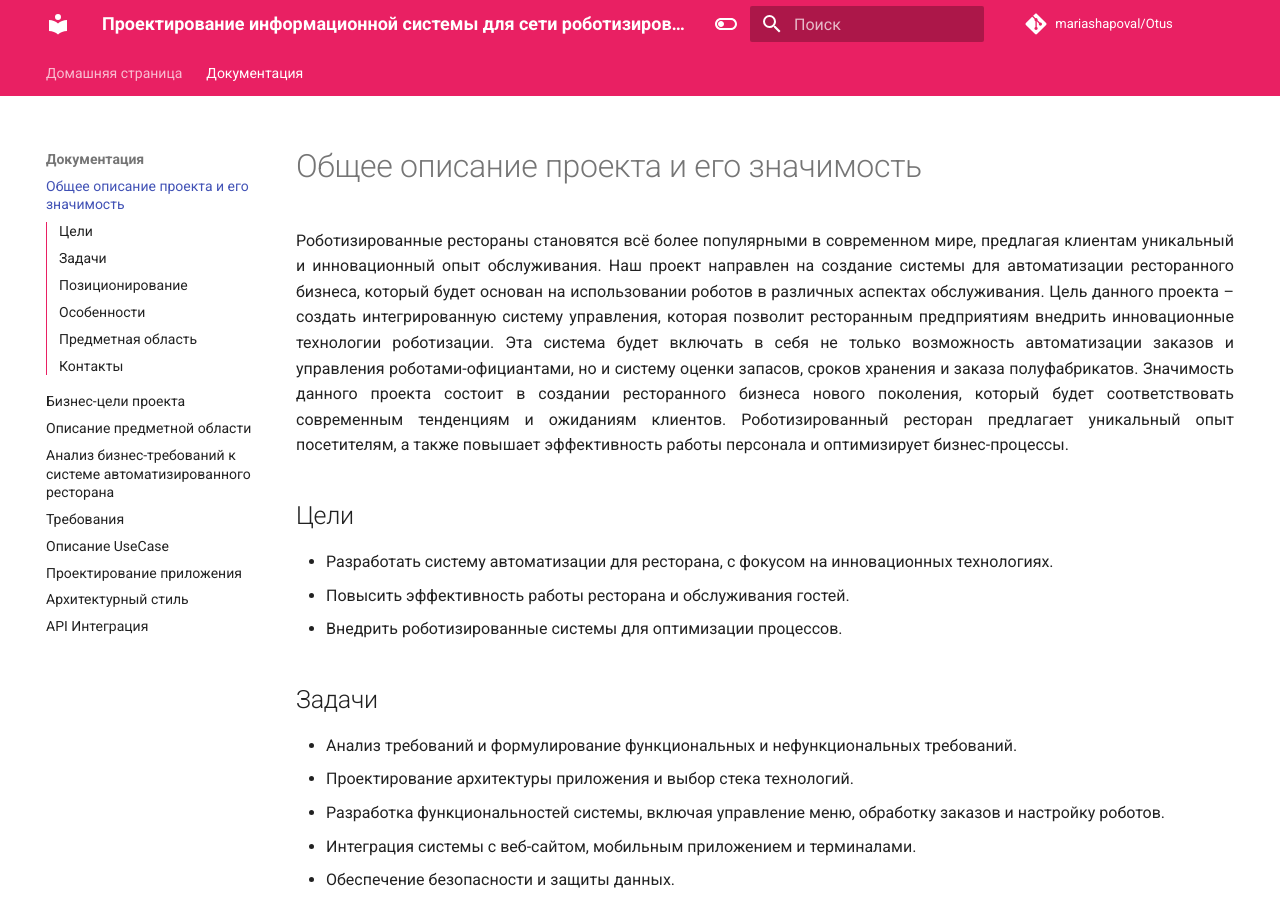
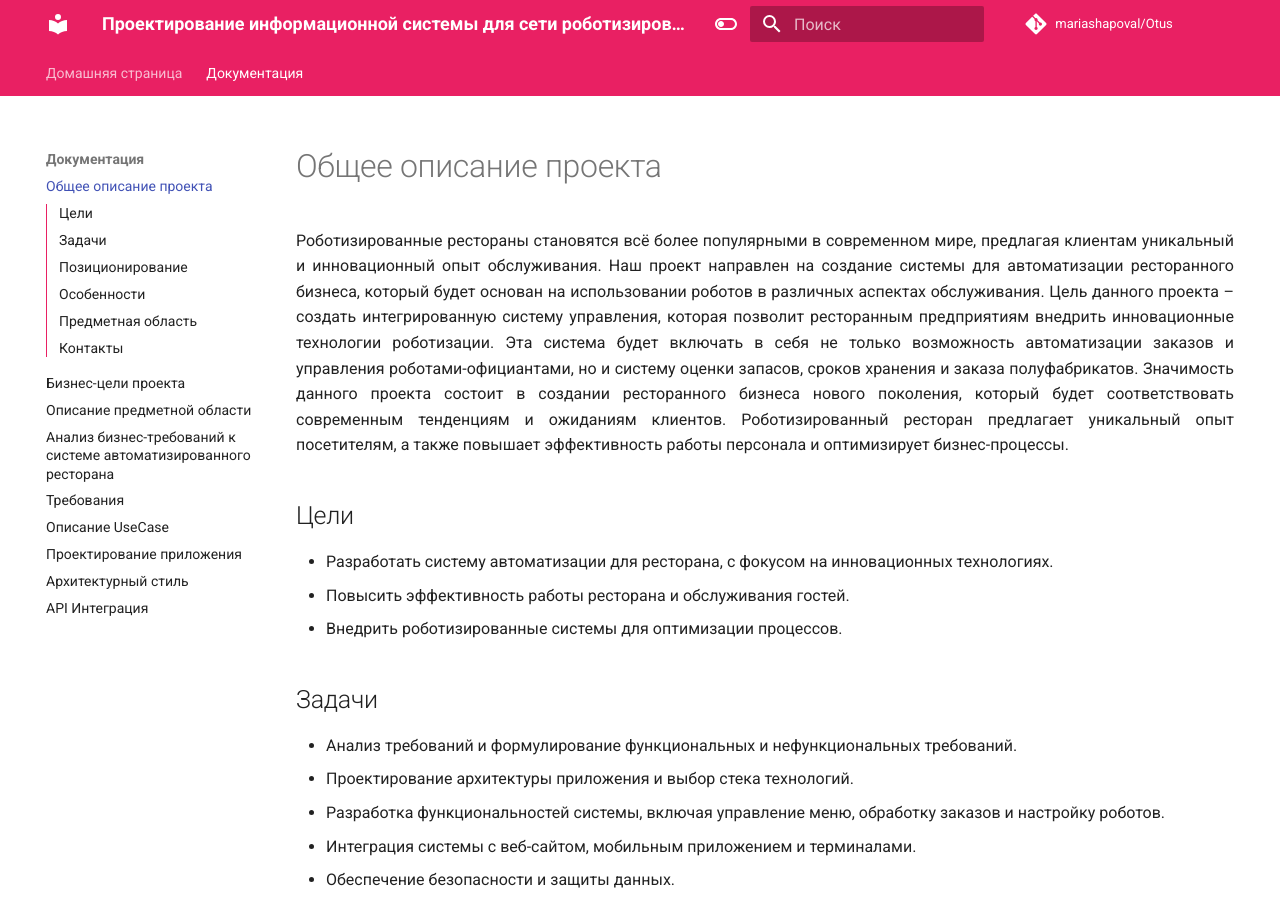
Before and after one commit to mariashapoval/Otus, an MkDocs documentation site: the page built from docs/info.md, in a window 1280 px wide and 900 px high. Built offline with MkDocs 1.6.1 and Material for MkDocs 9.7.7, drawn with Linux system fonts in a browser that asks for light colours; comment, search, counter and statistics services are not loaded.

Commit message:
Update info.md

```diff
--- a/docs/info.md
+++ b/docs/info.md
@@ -1,4 +1,4 @@
-# Общее описание проекта и его значимость
+# Общее описание проекта
 <div style="text-align: justify;">
 Роботизированные рестораны становятся всё более популярными в современном мире, предлагая клиентам уникальный и инновационный опыт обслуживания. Наш проект направлен на создание системы для автоматизации ресторанного бизнеса, который будет основан на использовании роботов в различных аспектах обслуживания.
 
@@ -36,13 +36,14 @@
 </div>
 
 ## Предметная область
+<div style="text-align: justify;">
+Роботизированные рестораны включают следующие ключевые аспекты:
 
-Роботизированные рестораны включают следующие ключевые аспекты:
 - Автоматизация заказов: Клиенты могут самостоятельно оформлять заказы через интерактивные терминалы, мобильное приложение или веб-сайт.
 - Роботы-официанты: Используются для доставки заказов клиентам, уборки столов и других задач.
 - Управление запасами: Система автоматически оценивает уровень запасов и делает заказы на пополнение, исходя из потребностей.
 - Интеграция: Система должна быть интегрирована с веб-сайтом, мобильным приложением и терминалами в ресторане для обеспечения единого потока данных.
-
+</div>
 
 ## Контакты
 
```
